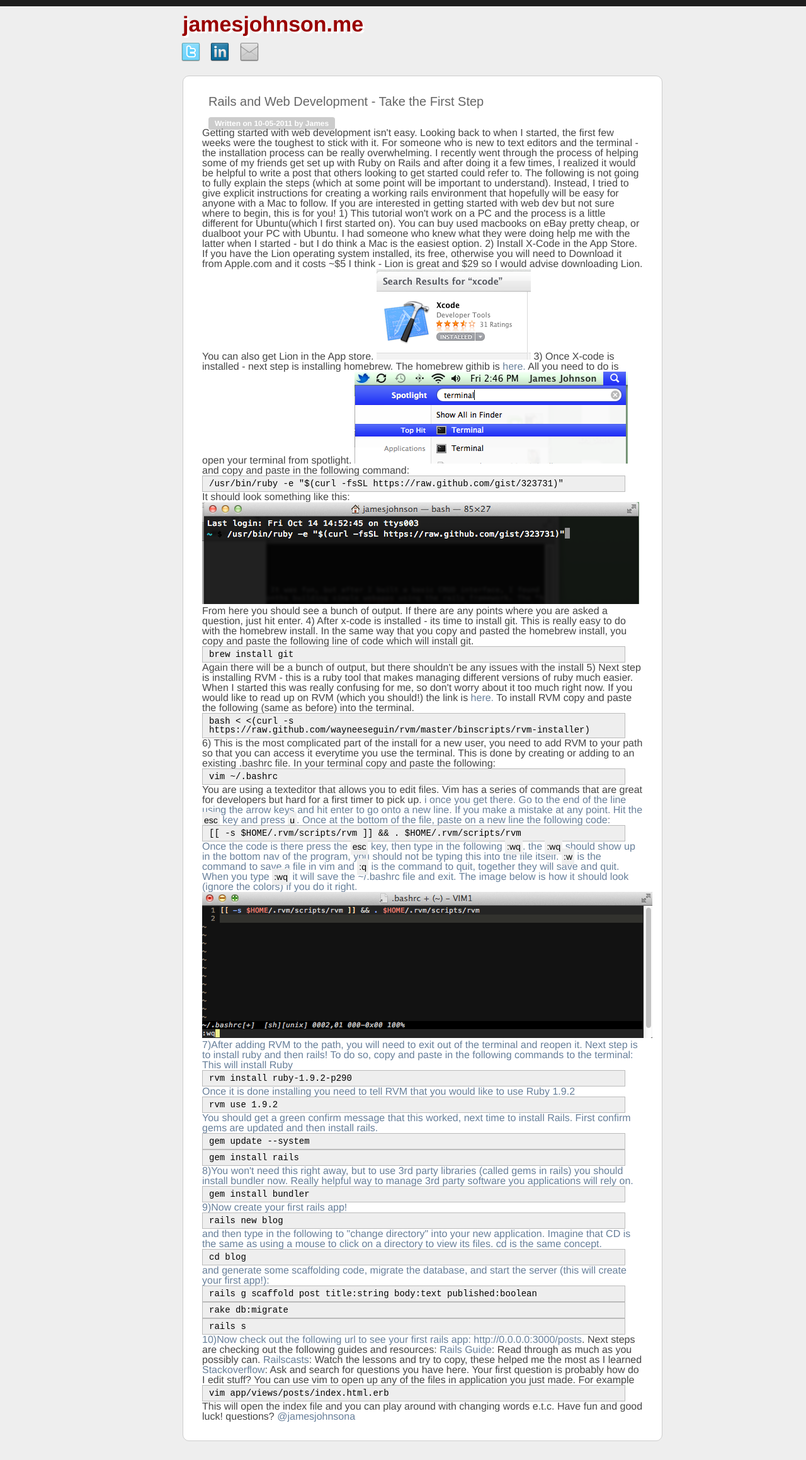
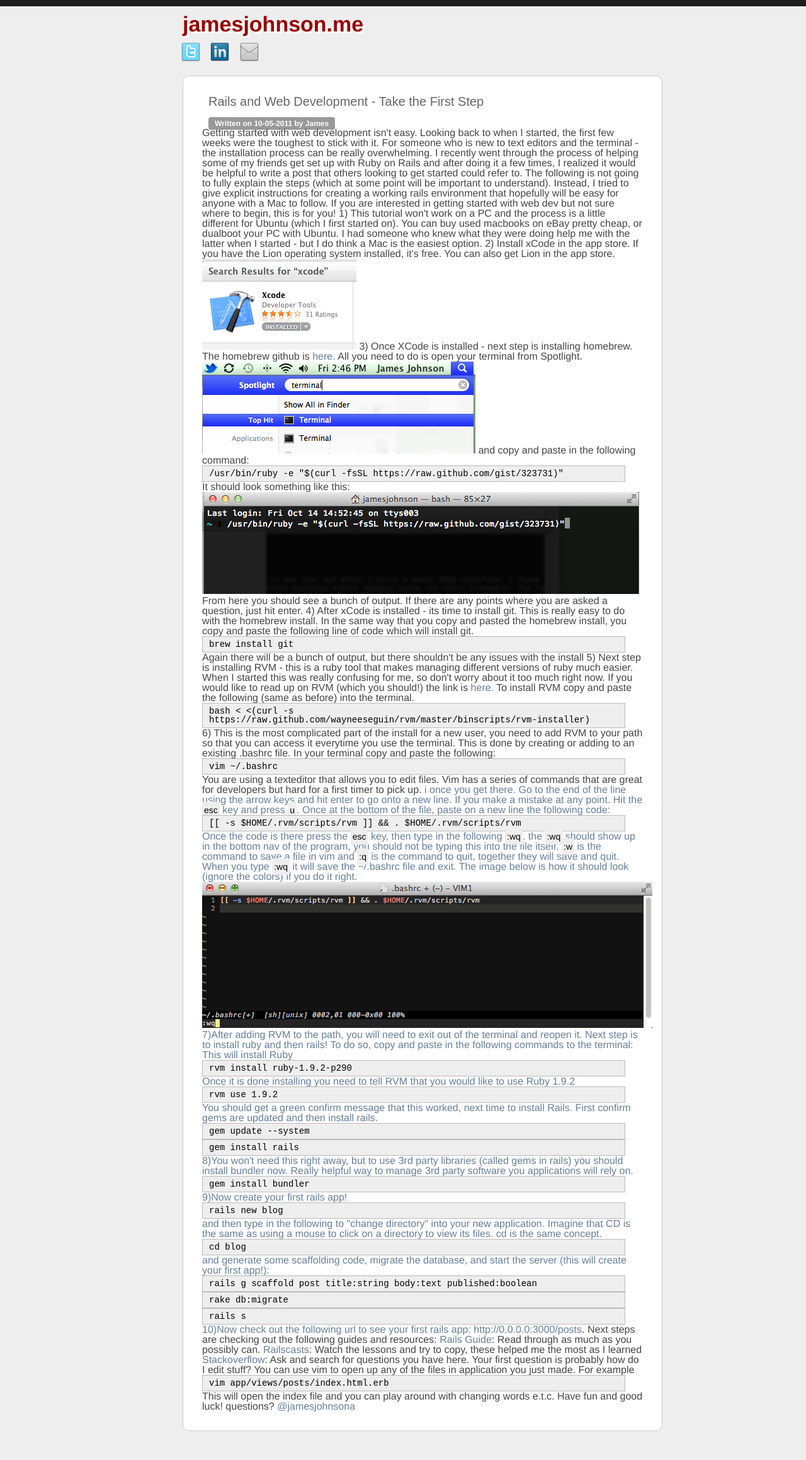
Before and after one commit to jamesjohnson/jamesjohnson.github.com, a Jekyll site: the page built from index.html, in a window 1280 px wide. Shown: the whole page at 63% size. Built offline with Jekyll 4.4.1, drawn with Linux system fonts in a browser that asks for light colours; Markdown is read by kramdown in place of the engine named in the settings.

Commit message:
added copy fixes

```diff
--- a/_posts/2011-10-5-beginners-guide-to-programming.textile
+++ b/_posts/2011-10-5-beginners-guide-to-programming.textile
@@ -7,12 +7,12 @@ Getting started with web development isn't easy. Looking back to when I started,
 
 The following is not going to fully explain the steps (which at some point will be important to understand). Instead, I tried to give explicit instructions for creating a working rails environment that hopefully will be easy for anyone with a Mac to follow. If you are interested in getting started with web dev but not sure where to begin, this is for you!
 
-1) This tutorial won't work on a PC and the process is a little different for Ubuntu(which I first started on). You can buy used macbooks on eBay pretty cheap, or dualboot your PC with Ubuntu. I had someone who knew what they were doing help me with the latter when I started - but I do think a Mac is the easiest option.
+1) This tutorial won't work on a PC and the process is a little different for Ubuntu (which I first started on). You can buy used macbooks on eBay pretty cheap, or dualboot your PC with Ubuntu. I had someone who knew what they were doing help me with the latter when I started - but I do think a Mac is the easiest option.
 
-2) Install X-Code in the App Store. If you have the Lion operating system installed, its free, otherwise you will need to Download it from Apple.com and it costs ~$5 I think - Lion is great and $29 so I would advise downloading Lion. You can also get Lion in the App store.
+2) Install xCode in the app store. If you have the Lion operating system installed, it's free. You can also get Lion in the app store.
 <img src='/images/posts/learning_rails/xcode.png' />
 
-3) Once X-code is installed - next step is installing homebrew. The homebrew githib is <a href='https://github.com/mxcl/homebrew/wiki/installation'>here.</a> All you need to do is open your terminal from spotlight.
+3) Once XCode is installed - next step is installing homebrew. The homebrew github is <a href='https://github.com/mxcl/homebrew/wiki/installation'>here.</a> All you need to do is open your terminal from Spotlight.
 <img src='/images/posts/learning_rails/spotlight.png' />
 and copy and paste in the following command:
 
@@ -22,7 +22,7 @@ It should look something like this:
 <img src='/images/posts/learning_rails/terminal.png' />
 From here you should see a bunch of output. If there are any points where you are asked a question, just hit enter.
 
-4) After x-code is installed - its time to install git. This is really easy to do with the homebrew install. In the same way that you copy and pasted the homebrew install, you copy and paste the following line of code which will install git.
+4) After xCode is installed - its time to install git. This is really easy to do with the homebrew install. In the same way that you copy and pasted the homebrew install, you copy and paste the following line of code which will install git.
 
 <code>brew install git</code>
 
--- a/css/main.css
+++ b/css/main.css
@@ -133,7 +133,7 @@ div#main h4 {
   padding: 10px;
   color: #fff;
   font-weight: bold;
-  background-color: #ccc;
+  background-color: #999;
   display: inline;
   margin-left: 10px;
   padding: 3px 10px;
--- a/css/main.scss
+++ b/css/main.scss
@@ -124,7 +124,7 @@ div#main {
     padding: 10px;
     color: #fff;
     font-weight: bold;
-    background-color: #ccc;
+    background-color: #999;
     display:inline;
     margin-left: 10px;
     padding: 3px 10px;
```
